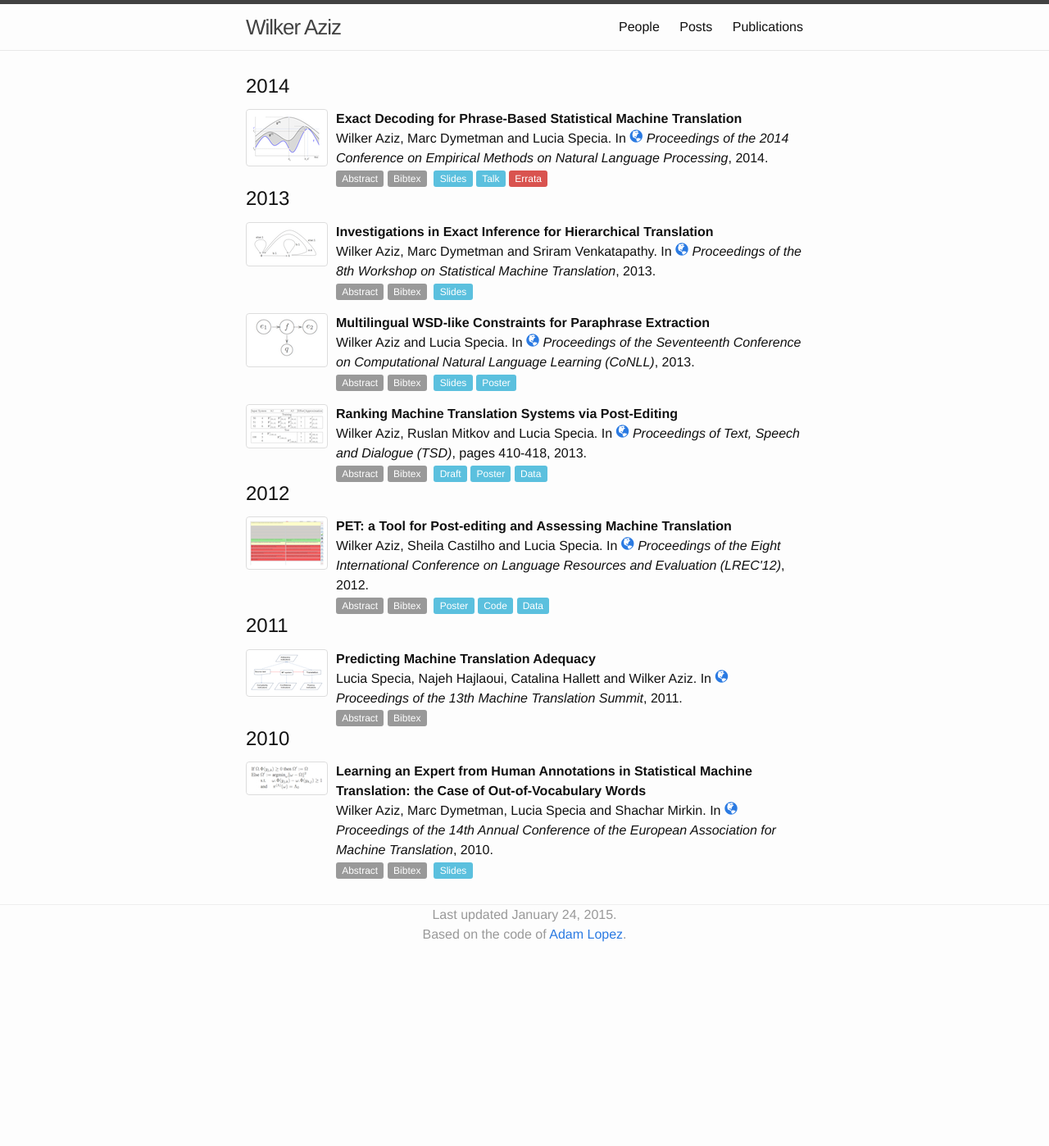
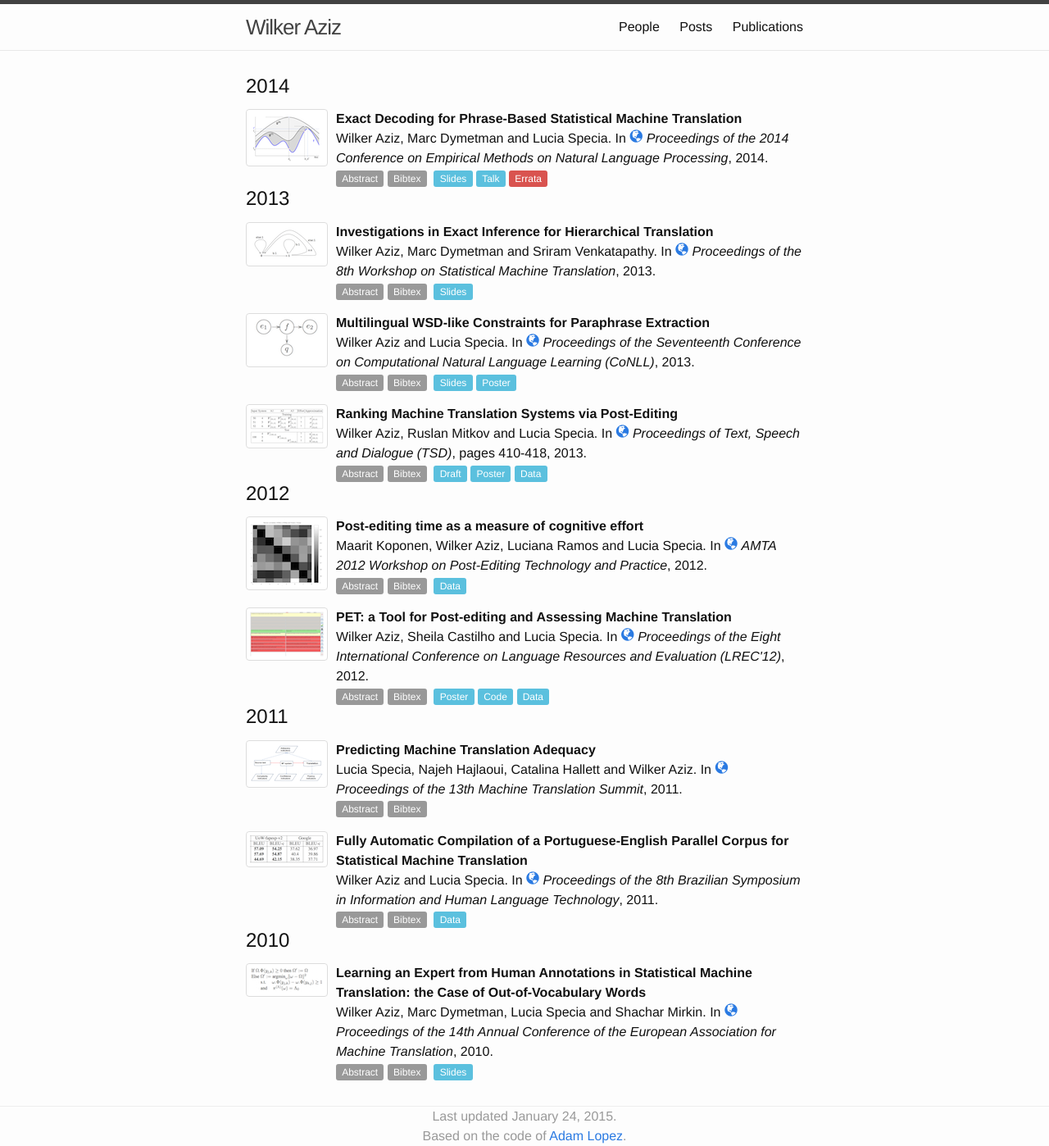
Before and after one commit to wilkeraziz/oldsite, a Jekyll site: the page built from publications.markdown, in a window 1280 px wide. Shown: the whole page at 82% size. Built offline with Jekyll 4.4.1, drawn with Linux system fonts in a browser that asks for light colours; before the commit the page ends 1152 px from its top, so only the background shows below that.

Commit message:
more papers

```diff
--- a/_data/papers/2011.yml
+++ b/_data/papers/2011.yml
@@ -22,3 +22,28 @@
         year={2011},
         pages={513--520}
     }
+-
+  layout: paper
+  paper-type: inproceedings
+  selected: y
+  year: 2011
+  img: stil2011
+  title: Fully Automatic Compilation of a Portuguese-English Parallel Corpus for Statistical Machine Translation
+  authors: Wilker Aziz and Lucia Specia
+  booktitle: Proceedings of the 8th Brazilian Symposium in Information and Human Language Technology
+  doc-url: /papers/still2011.pdf
+  booktitle-url: http://200.129.241.113/stil2011/#conteudo/home.php
+  data: http://www.adrive.com/public/ZMxfXA/papers
+  venue: conference
+  abstract: >
+    This paper reports the fully automatic compilation of parallel corpora for Brazilian Portuguese. Scientific news texts available in Brazilian Portuguese, English and Spanish are automatically crawled from a multilingual Brazilian magazine. The texts are then automatically aligned at document- and sentence-level. The resulting corpora contain about 2,700 parallel documents totaling over 150,000 aligned sentences each. The quality of the corpora and their usefulness are tested in an experiment with machine translation.
+  bibtex: >
+    @INPROCEEDINGS{aziz+2011:newfapesp,
+        AUTHOR={Wilker Aziz and Lucia Specia},
+        TITLE={Fully Automatic Compilation of a {Portuguese-English} Parallel Corpus for Statistical Machine Translation},
+        BOOKTITLE={Proceedings of the 8th Brazilian Symposium in Information and Human Language Technology},
+        ADDRESS={Cuiab\'a, MT},
+        DAYS={24-26},
+        MONTH={Obtober},
+        YEAR={2011},
+    }
--- a/_data/papers/2012.yml
+++ b/_data/papers/2012.yml
@@ -1,3 +1,29 @@
+-
+  layout: paper
+  paper-type: inproceedings
+  selected: y
+  year: 2012
+  img: wptp2012
+  title: Post-editing time as a measure of cognitive effort
+  authors: Maarit Koponen, Wilker Aziz, Luciana Ramos and Lucia Specia
+  booktitle: AMTA 2012 Workshop on Post-Editing Technology and Practice
+  doc-url: http://amta2012.amtaweb.org/AMTA2012Files/html/13/13_paper.pdf
+  booktitle-url: https://sites.google.com/site/wptp2012/
+  data: http://www.adrive.com/public/ZMxfXA/papers
+  venue: conference
+  abstract: >
+    Post-editing machine translations has been attracting increasing attention both as a common practice within the translation industry and as a way to evaluate Machine Translation (MT) quality via edit distance metrics between the MT and its post-edited version. Commonly used metrics such as HTER are limited in that they cannot fully capture the effort required for post-editing. Particularly, the cognitive effort required may vary for different types of errors and may also depend on the context. We suggest post-editing time as a way to assess some of the cognitive effort involved in post-editing. This paper presents two experiments investigating the connection between post-editing time and cognitive effort. First, we examine whether sentences with long and short post-editing times involve edits of different levels of difficulty. Second, we study the variability in post-editing time and other statistics among editors.
+  bibtex: >
+    @InProceedings{koponen+12:petime,
+      author =       {Maarit Koponen, Wilker Aziz, Luciana Ramos and Lucia Specia},
+      title =        {Post-editing time as a measure of cognitive effort},
+      booktitle =    {AMTA 2012 Workshop on Post-Editing Technology and Practice (WPTP 2012)},
+      pages =        {11--20},
+      year =         2012,
+      address =      {San Diego, USA},
+      month =        {October},
+      organization = {Association for Machine Translation in the Americas (AMTA)},
+    }
 -
   layout: paper
   paper-type: inproceedings
```
Also changed, not shown: img/paper/stil2011.png (added), img/paper/wptp2012.png (added), 2 other files.
